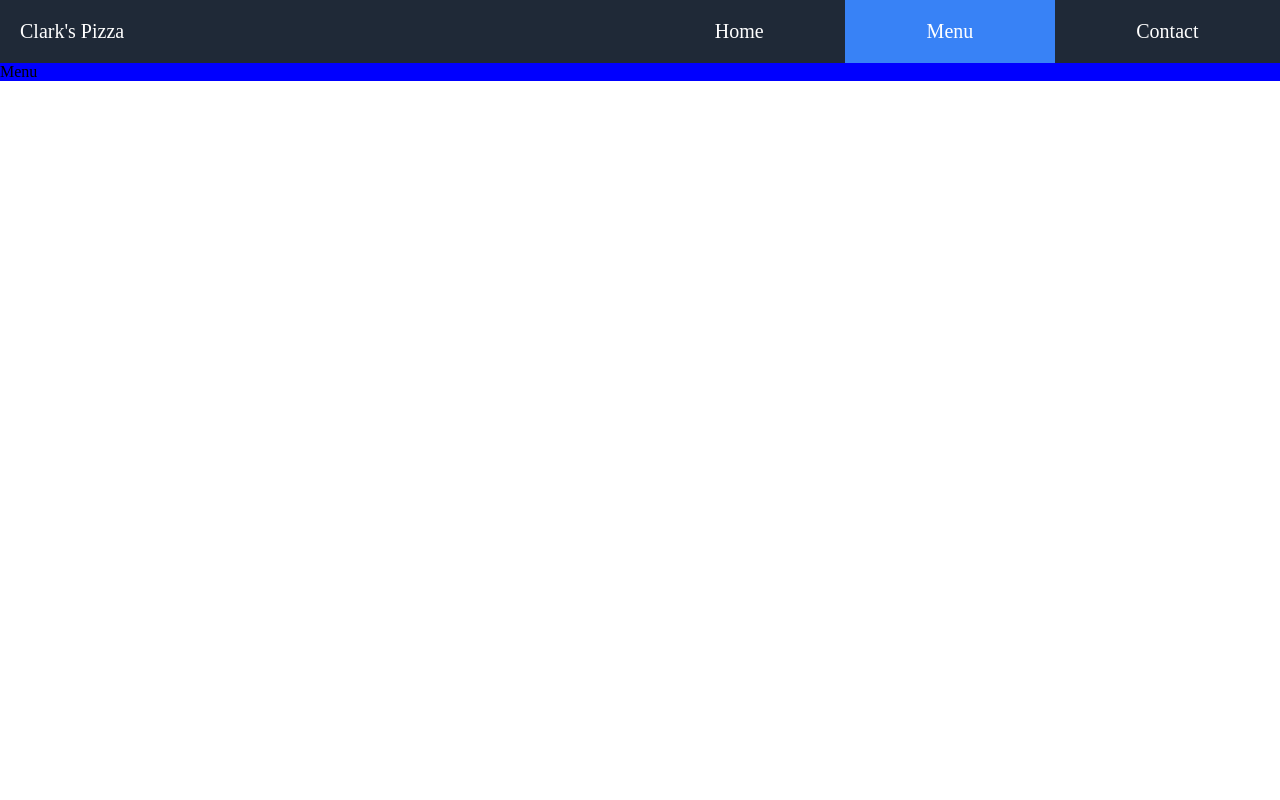
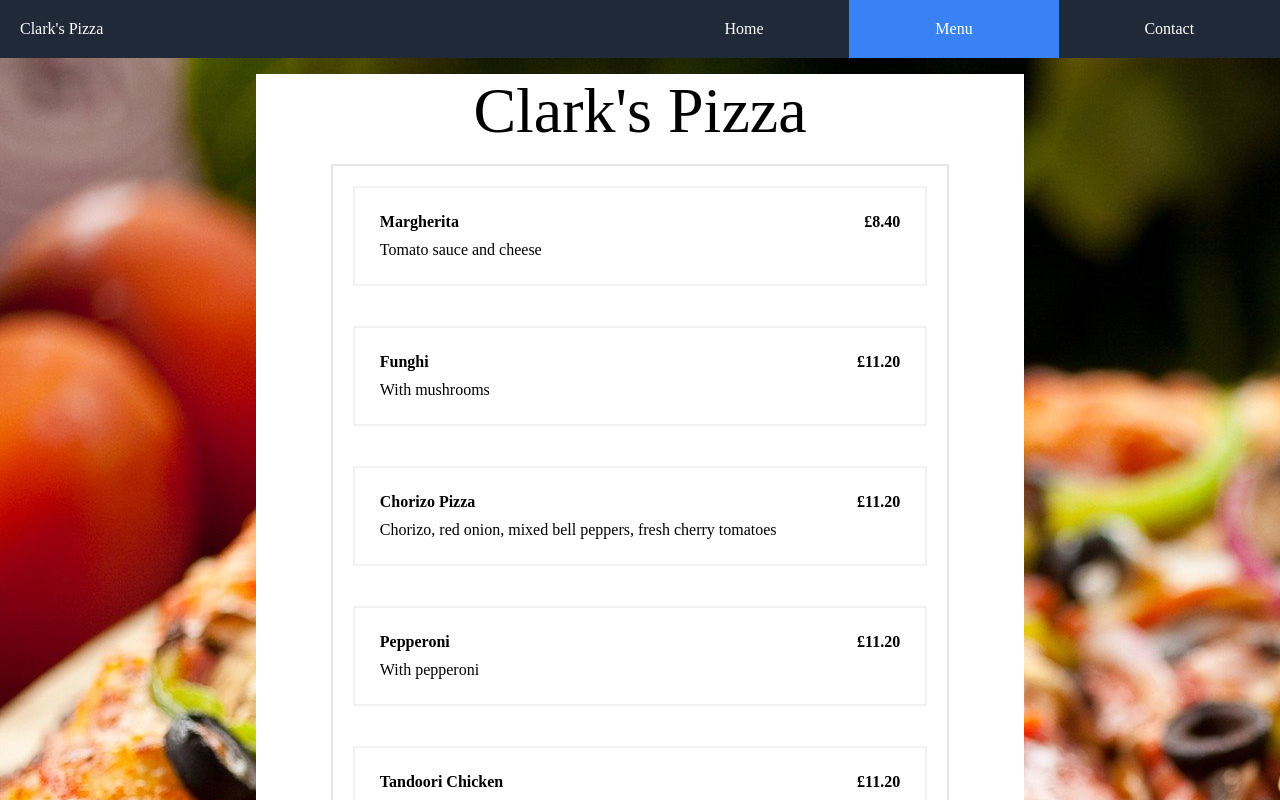
Before and after one commit to Ryan-D-Clark/Odin_Restaurant_Menu, a website built with webpack: page dist/index.html in a window 1280 px wide. Both pictures are taken after a click on the element "Menu". Shown: the top 800 px of the page. Built offline with nearby package versions, Linux system fonts and the light colour scheme; files whose address does not match are found by name; a web font is replaced by a local one.

Commit message:
RC: Testing pages

```diff
--- a/src/displayHome.js
+++ b/src/displayHome.js
@@ -1,7 +1,6 @@
 let htmlBody = document.getElementById("content")
 
 export function displayHome(){
-    console.log("Testing")
     let homeContainer = document.createElement("div")
     homeContainer.id = "display-home"
     homeContainer.classList.add("tab-content", "active-content")
--- a/src/displayMenu.js
+++ b/src/displayMenu.js
@@ -1,10 +1,80 @@
 let htmlBody = document.getElementById("content")
 
 export function displayMenu(){
-    console.log("Testing")
     let menuContainer = document.createElement("div")
     menuContainer.id = "display-menu"
     menuContainer.classList.add("tab-content")
-    menuContainer.innerHTML = "Menu"
     htmlBody.appendChild(menuContainer)
+
+    let pizzaMenu = document.createElement("div")
+    pizzaMenu.id = "pizza-menu"
+
+    let title = document.createElement("div")
+    title.id = "menu-title"
+    title.innerHTML = "Clark's Pizza"
+    pizzaMenu.appendChild(title)
+
+    let pizzaList = document.createElement("div")
+    pizzaList.id = "pizza-list"
+    pizzaMenu.appendChild(pizzaList)
+
+    let pizzas = [
+        {
+            "name" : "Margherita",
+            "desc" : "Tomato sauce and cheese",
+            "price" : "£8.40"
+        },
+        {
+            "name" : "Funghi",
+            "desc" : "With mushrooms",
+            "price" : "£11.20"
+        },
+        {
+            "name" : "Chorizo Pizza",
+            "desc" : "Chorizo, red onion, mixed bell peppers, fresh cherry tomatoes",
+            "price" : "£11.20"
+        },
+        {
+            "name" : "Pepperoni",
+            "desc" : "With pepperoni",
+            "price" : "£11.20"
+        },
+        {
+            "name" : "Tandoori Chicken",
+            "desc" : "Tandoori chicken and onions",
+            "price" : "£11.20"
+        },
+        {
+            "name" : "Mexicana",
+            "desc" : "Topped with home made bolognese and jalapenos",
+            "price" : "£12.70"
+        }
+    ]
+
+    for(let i in pizzas){
+        let container = document.createElement("div")
+        container.classList.add("pizza")
+
+        let name = document.createElement("div")
+        name.innerHTML = pizzas[i]["name"]
+        name.classList.add("pizza-name")
+
+        let desc = document.createElement("div")
+        desc.innerHTML = pizzas[i]["desc"]
+        desc.classList.add("pizza-desc")
+
+        let price = document.createElement("div")
+        price.innerHTML = pizzas[i]["price"]
+        price.classList.add("pizza-price")
+
+        container.appendChild(name)
+        container.appendChild(desc)
+        container.appendChild(price)
+        pizzaList.appendChild(container)
+
     }
+
+
+    menuContainer.appendChild(pizzaMenu)
+
+    }
--- a/src/style.css
+++ b/src/style.css
@@ -5,17 +5,15 @@ html, body{
     margin: auto;
     padding: auto;
     height: 100%;
-    overflow: hidden;
 
 }
 
 #header{
     display: flex;
     flex-direction: row;
-    overflow: hidden;
     background-color: #1f2937;
     color: #ffffff;
-    font-size: 2.5vh;
+    font-size: 1rem;
 }
 
  .active-tab{
@@ -65,13 +63,70 @@ html, body{
     font-family: 'Aboreto';
     text-align: center;
     line-height: 100vh;
-    font-size: 8vh;
+    font-size: 8vw;
     color: #ffffff;
     background-color: rgba(0,0,0,0.6)
 }
 
 #display-menu{
-    background-color: blue;
+    padding: 2vh 0vh;
+    background-image: url(/Odin_Restaurant_Menu/pizza.jpeg);
+    height: 100%;
+}
+
+#pizza-menu{
+    display: flex;
+    flex-direction: column;
+    margin: auto;
+    width: 60%;
+    background-color: white;
+    align-items: center;
+}
+
+#menu-title{
+    font-family: 'Aboreto';
+    color: #000000;
+    font-size: 5vw;
+}
+
+#pizza-list{
+    display: flex;
+    overflow-y:auto;
+    width: 80%;
+    flex-direction: column;
+    margin: 2vh auto;
+    display: flex;
+    border: solid 2px rgba(0,0,0,0.1);
+}
+
+.pizza{
+    cursor: pointer;
+    display: grid;
+    padding: 20px;
+    margin: 20px;
+    color: rgba(0,0,0,1);
+    border: solid 2px rgba(0,0,0,0.05);
+    grid-template-areas: "name name name price" "desc desc desc desc";
+}
+
+.pizza-name{
+    font-family: "Aboreto";
+    font-weight: bold;
+    grid-area: name;
+    padding: 5px;
+}
+
+.pizza-desc{
+    grid-area: desc;
+    padding: 5px;
+}
+
+.pizza-price{
+    font-weight: bold;
+    font-family: "Aboreto";
+    grid-area: price;
+    padding: 5px;
+    text-align: right;
 }
 
 #display-contact{
```
Also changed, not shown: dist/main.js.
